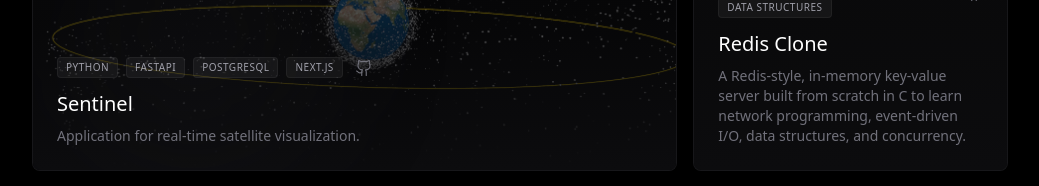
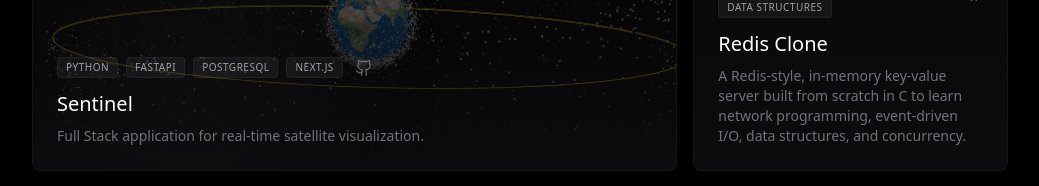
Before and after one commit to Krushna-B/krushna-bhanushali, a Next.js app: page / in a window 1280 px wide. Shown: the part 920-1106 px from the top of the page, without its empty margins (120-1159 px from the left). Built offline with nearby package versions, Linux system fonts and the light colour scheme.

Commit message:
Update sentinel project

```diff
--- a/src/components/Projects.tsx
+++ b/src/components/Projects.tsx
@@ -16,7 +16,8 @@ interface Project {
 const projects: Project[] = [
   {
     title: "Sentinel",
-    description: "Application for real-time satellite visualization.",
+    description:
+      "Full Stack application for real-time satellite visualization.",
     tags: ["Python", "FastAPI", "PostgreSQL", "Next.js"],
     isLarge: true,
     glowPosition: "left",
```
